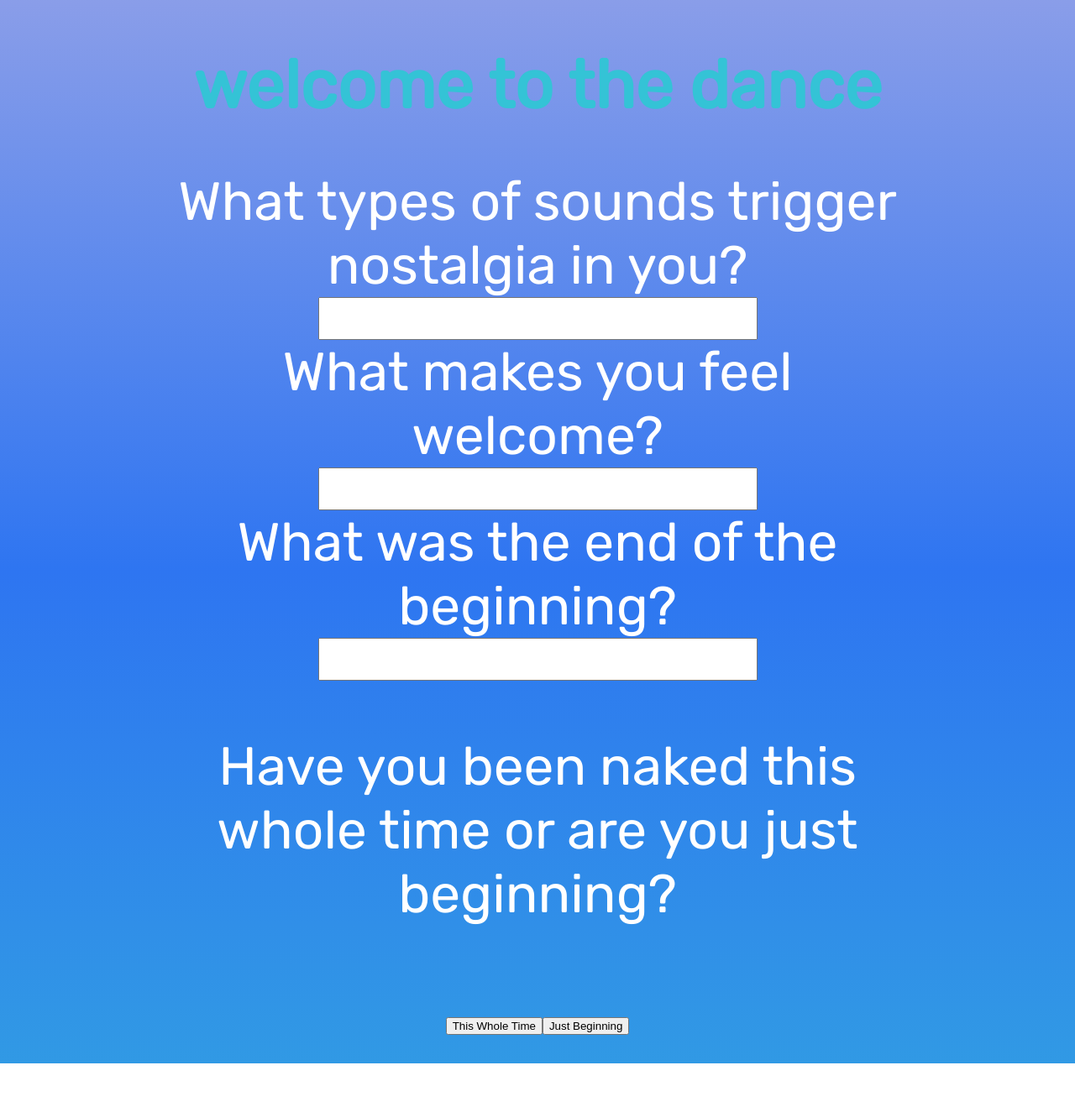
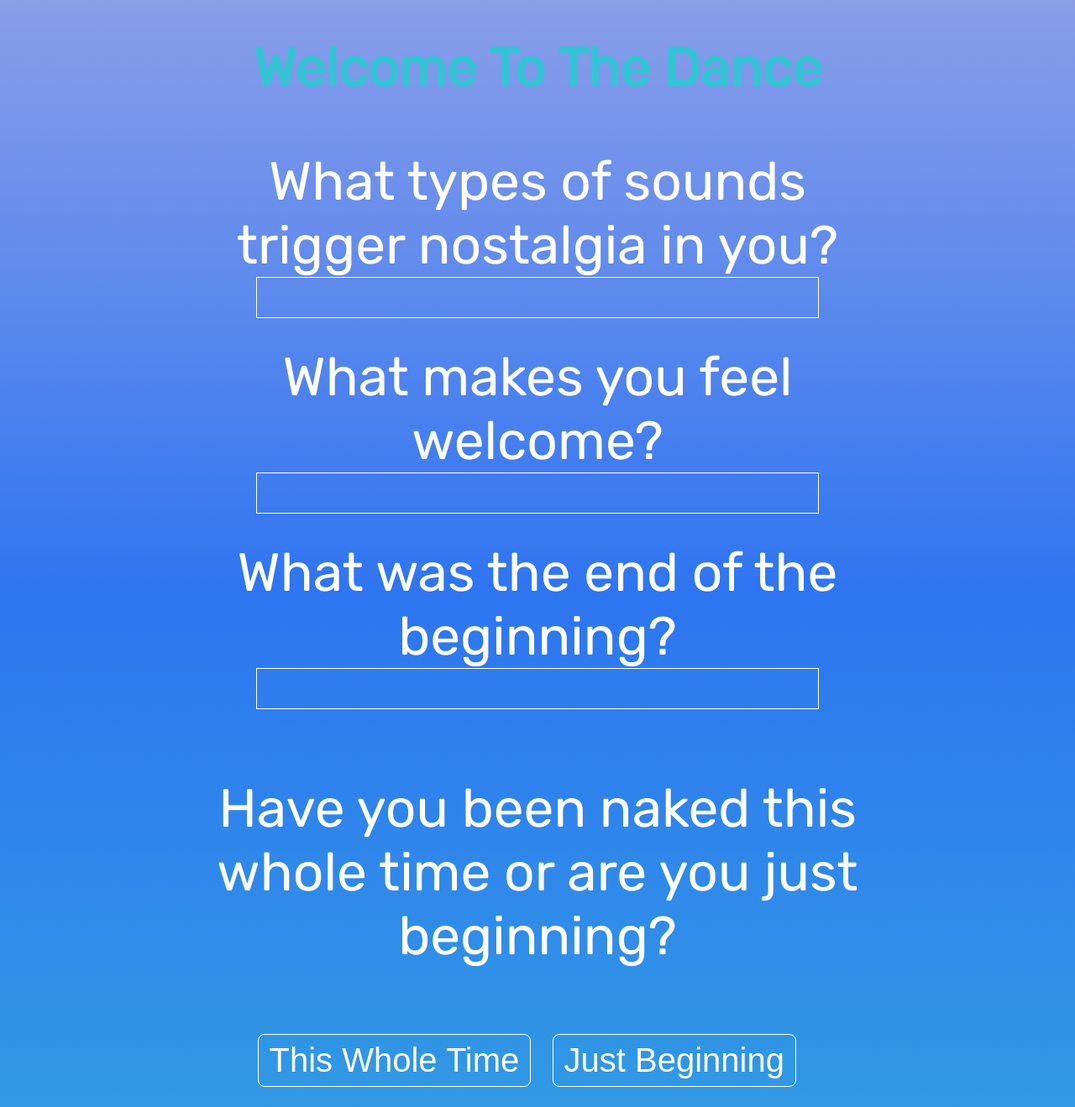
Before and after one commit to daltn/great-ghost, a Gatsby app: page / in a window 1280 px wide. Shown: the whole page at 84% size. Before the commit the page ends 1267 px from the top, so only its background shows below. Built offline with nearby package versions, Linux system fonts and the light colour scheme.

Commit message:
Add input styling

```diff
--- a/src/pages/index.css
+++ b/src/pages/index.css
@@ -33,7 +33,7 @@
 }
 
 h1 {
-  font-size: 10vh;
+  font-size: 8vh;
   color: #34c3d6;
 }
 
@@ -41,6 +41,20 @@ h1 {
   display: block;
   margin: auto;
   font-size: 5vh;
+  text-align: center;
+  color: white;
+  background: transparent;
+  border: white solid 1px;
+  width: 80%;
+}
+
+.formInput:focus {
+  display: block;
+  margin: auto;
+  font-size: 5vh;
+  background: transparent;
+  border: none;
+  outline: none;
 }
 
 .normForm {
@@ -50,6 +64,30 @@ h1 {
 
 .fadeOut {
   opacity: 0;
+}
+
+#buttons {
+  background-color: transparent;
+  border: 1px solid white;
+  border-radius: 8px;
+  color: white;
+  padding: 1vh 1vw;
+  text-align: center;
+  text-decoration: none;
+  display: inline-block;
+  font-size: 5vh;
+  margin-right: 2vw;
+  -webkit-transition-duration: 0.4s;
+  transition-duration: 0.4s;
+}
+
+button:hover {
+  background-color: white;
+  color: #34c3d6;
+}
+
+#questions {
+  padding: 2vh 2vw;
 }
 
 body {
--- a/src/pages/index.js
+++ b/src/pages/index.js
@@ -77,7 +77,7 @@ class Index extends Component {
           onSubmit={this.handleSubmit}
           className={this.state.video ? 'fadeOut' : 'normForm'}
         >
-          <h1>welcome to the dance</h1>
+          <h1>Welcome To The Dance</h1>
           {this.state.questionBank.slice(0, 3).map((ques, idx) => {
             return (
               <div id="questions" key={idx}>
@@ -94,6 +94,7 @@ class Index extends Component {
           <p>Have you been naked this whole time or are you just beginning?</p>
 
           <button
+            id="buttons"
             type="submit"
             value="Just Beginning"
             onClick={this.handlePlay}
@@ -101,6 +102,7 @@ class Index extends Component {
             This Whole Time
           </button>
           <button
+            id="buttons"
             type="submit"
             value="Just Beginning"
             onClick={this.handlePlay}
```
